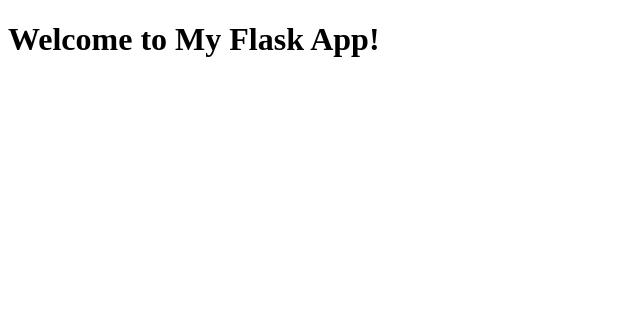
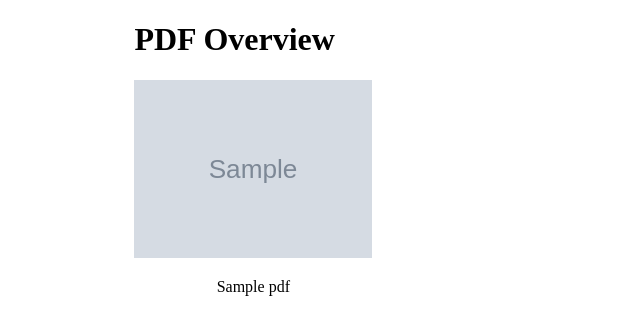
Before and after one commit to rlnsanz/fuzzy-goggles, a Flask app: template app/templates/index.html in a window 1280 px wide. Shown: the top 335 px of the page, without its empty margins (0-640 px from the left). Run offline with Flask 3, Linux system fonts and the light colour scheme; the template is opened without the code that fills it: most values are stand-ins (such as "Sample title", 1, 10 or a date in 2020); grey boxes marked "Sample" are stand-in pictures.

Commit message:
saving work

```diff
--- a/app/__init__.py
+++ b/app/__init__.py
@@ -7,6 +7,10 @@ app = Flask(__name__)
 
 # Directory where PDFs are stored
 PDF_DIR = 'pdfs'
+os.makedirs(PDF_DIR, exist_ok=True)
+
+IMGS_DIR = 'app/static/imgs'
+os.makedirs(IMGS_DIR, exist_ok=True)
 
 def pdf_to_img(pdf_path):
     # Convert the first page of the PDF to an image
@@ -15,7 +19,7 @@ def pdf_to_img(pdf_path):
     if images:
         image = images[0]
         # Save the image to a directory and return the path
-        image_path = os.path.join('path/to/save/images', os.path.basename(pdf_path) + '.png')
+        image_path = os.path.join(IMGS_DIR, os.path.basename(pdf_path) + '.png')
         image.save(image_path, 'PNG')
         return image_path
 
--- a/app/static/css/style.css
+++ b/app/static/css/style.css
@@ -1 +1,19 @@
-/* This file is intentionally left blank */
+.container {
+    width: 80%;
+    margin: 0 auto;
+}
+
+.grid {
+    display: grid;
+    grid-template-columns: repeat(auto-fill, minmax(200px, 1fr));
+    gap: 20px;
+}
+
+.grid-item {
+    text-align: center;
+}
+
+.grid-item img {
+    width: 100%;
+    height: auto;
+}
--- a/app/templates/index.html
+++ b/app/templates/index.html
@@ -1,12 +1,24 @@
 <!DOCTYPE html>
 <html lang="en">
+
 <head>
     <meta charset="UTF-8">
-    <title>My Flask App</title>
+    <title>PDF Overview</title>
     <link rel="stylesheet" href="{{ url_for('static', filename='css/style.css') }}">
 </head>
+
 <body>
-    <h1>Welcome to My Flask App!</h1>
-    <script src="{{ url_for('static', filename='js/script.js') }}"></script>
+    <div class="container">
+        <h1>PDF Overview</h1>
+        <div class="grid">
+            {% for pdf, image_path in pdf_previews %}
+            <div class="grid-item">
+                <img src="{{ url_for('static', filename=image_path) }}" alt="Preview of {{ pdf }}">
+                <p>{{ pdf }}</p>
+            </div>
+            {% endfor %}
+        </div>
+    </div>
 </body>
+
 </html>
```
Also changed, not shown: favicon.ico (added), 1 other file.
